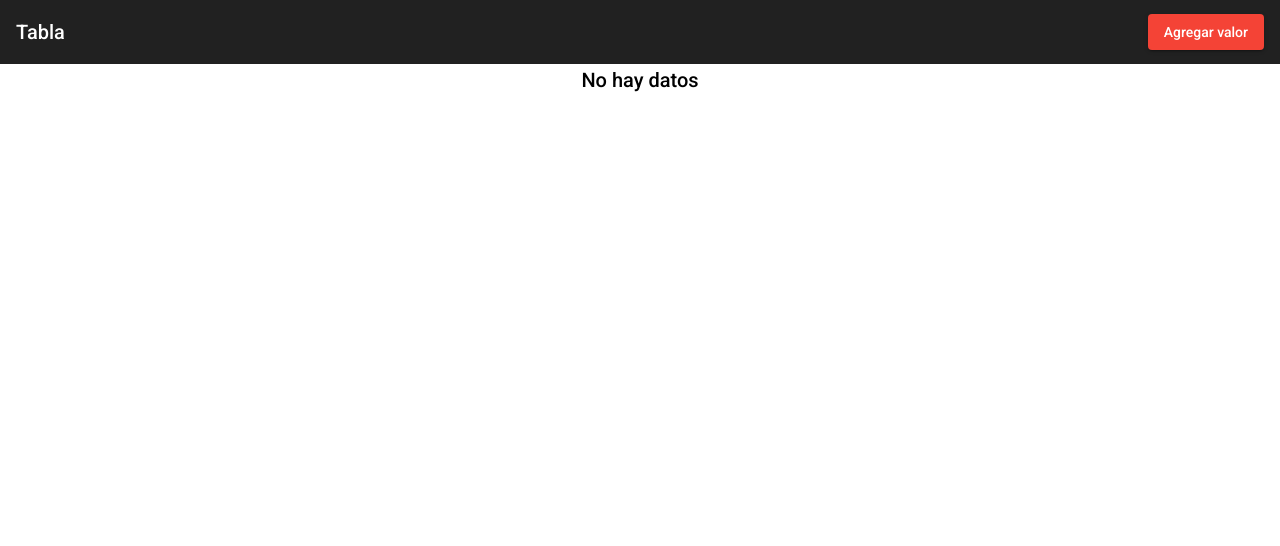
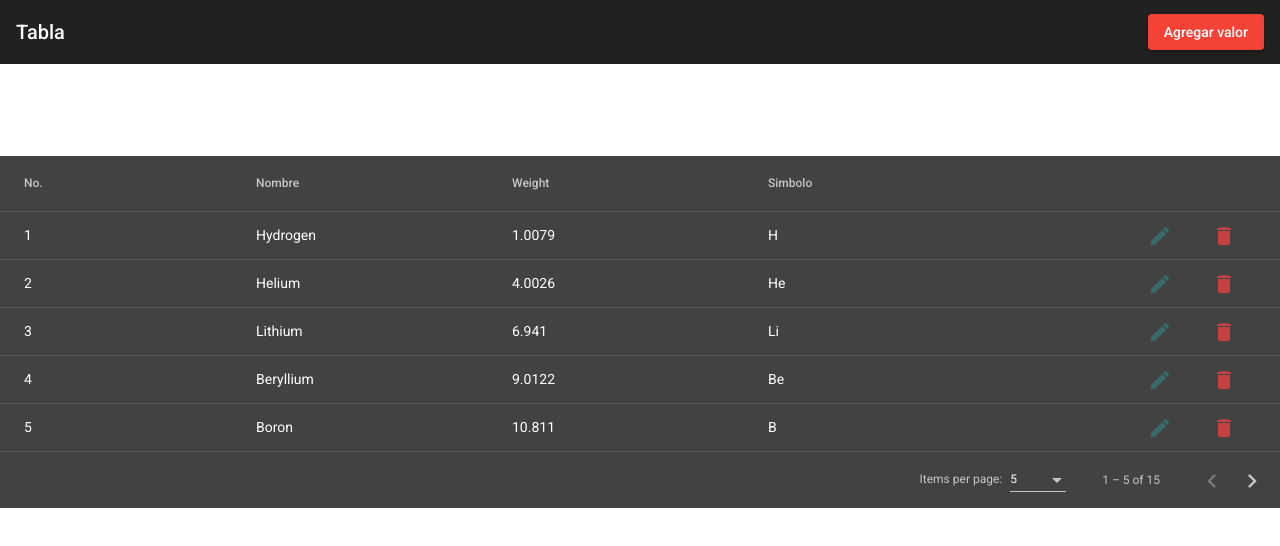
Before and after one commit to Felipe10812/Tabla, an Angular app: page / in a window 1280 px wide. Shown: the top 546 px of the page. Built offline with nearby package versions, Linux system fonts and the light colour scheme; data requests are answered from the project's data file.

Commit message:
Terminado

```diff
--- a/db.json
+++ b/db.json
@@ -1,21 +1,94 @@
 {
   "PeriodicElement": [
     {
-      "name": "ed",
-      "weight": 1,
+      "name": "Hydrogen",
+      "weight": 1.0079,
+      "symbol": "H",
+      "id": 1
+    },
+    {
+      "name": "Helium",
+      "weight": 4.0026,
+      "symbol": "He",
+      "id": 2
+    },
+    {
+      "name": "Lithium",
+      "weight": 6.941,
+      "symbol": "Li",
+      "id": 3
+    },
+    {
+      "name": "Beryllium",
+      "weight": 9.0122,
+      "symbol": "Be",
+      "id": 4
+    },
+    {
+      "name": "Boron",
+      "weight": 10.811,
+      "symbol": "B",
+      "id": 5
+    },
+    {
+      "name": "Carbon",
+      "weight": 12.0107,
+      "symbol": "C",
+      "id": 6
+    },
+    {
+      "name": "Nitrogen",
+      "weight": 14.0067,
+      "symbol": "N",
+      "id": 7
+    },
+    {
+      "name": "Oxygen",
+      "weight": 15.9994,
+      "symbol": "O",
+      "id": 8
+    },
+    {
+      "name": "Fluorine",
+      "weight": 18.9984,
+      "symbol": "F",
+      "id": 9
+    },
+    {
+      "name": "Neon",
+      "weight": 20.1797,
+      "symbol": "Ne",
+      "id": 10
+    },
+    {
+      "name": "Prueba ",
+      "weight": 0.2323,
+      "symbol": "P",
+      "id": 11
+    },
+    {
+      "name": "d",
+      "weight": 43,
       "symbol": "d",
-      "position": 21,
-      "id": 1
+      "id": 12
+    },
+    {
+      "name": "r",
+      "weight": 43,
+      "symbol": "f",
+      "id": 13
+    },
+    {
+      "name": "b",
+      "weight": 4,
+      "symbol": "b",
+      "id": 14
+    },
+    {
+      "name": "P",
+      "weight": 105,
+      "symbol": "G",
+      "id": 15
     }
-  ],
-  "comments": [
-    {
-      "id": 1,
-      "body": "some comment",
-      "postId": 1
-    }
-  ],
-  "profile": {
-    "name": "typicode"
-  }
+  ]
 }
--- a/src/app/app.module.ts
+++ b/src/app/app.module.ts
@@ -10,14 +10,12 @@ import { FormsModule, ReactiveFormsModule } from '@angular/forms';
 import { HttpClientModule } from '@angular/common/http';
 import { MatNativeDateModule } from '@angular/material/core';
 import { DialogComponent } from './dialog/dialog.component';
-import { EditarComponent } from './editar/editar.component';
 
 @NgModule({
   declarations: [
     AppComponent,
     TablaComponent,
     DialogComponent,
-    EditarComponent,
   ],
   imports: [
     BrowserModule,
--- a/src/app/dialog/dialog.component.ts
+++ b/src/app/dialog/dialog.component.ts
@@ -1,7 +1,7 @@
 import { Component, Inject, OnInit } from '@angular/core';
 import { FormBuilder, FormGroup, Validators } from '@angular/forms';
 import { MatDialogRef, MAT_DIALOG_DATA } from '@angular/material/dialog';
-import { PeriodicElement } from '../tabla/tabla.component';
+import { MatSnackBar } from '@angular/material/snack-bar';
 import { TablaService } from '../tabla/tabla.service';
 
 @Component({
@@ -11,34 +11,73 @@ import { TablaService } from '../tabla/tabla.service';
 })
 export class DialogComponent implements OnInit {
 
-  datoForm: FormGroup;
+  datoForm!: FormGroup;
+  actionBta: string = "Agregrar elemento";
+  actionBtn: string = "Guardar";
+  durationInseconds = 5;
 
-  constructor(private formBuilder: FormBuilder, private elementos: TablaService) {
+  constructor(private formBuilder: FormBuilder, private elementos: TablaService, private dialogRef: MatDialogRef<DialogComponent>,
+    @Inject(MAT_DIALOG_DATA) public editData: any, private snackBar: MatSnackBar) {
 
+  }
+
+  ngOnInit(): void {
     this.datoForm = this.formBuilder.group({
       name: ['', Validators.required],
       weight: ['', Validators.required],
       symbol: ['', Validators.required],
-      position: ['', Validators.required],
-    })
+    });
+
+    if (this.editData) {
+      this.actionBta = "Editar elemento";
+      this.actionBtn = "Actualizar";
+      this.datoForm.controls['name'].setValue(this.editData.name);
+      this.datoForm.controls['weight'].setValue(this.editData.weight);
+      this.datoForm.controls['symbol'].setValue(this.editData.symbol);
+    }
   }
 
-  ngOnInit(): void {
-
-  }
-
-  addElement(){
+  addElement() {
     console.log(this.datoForm.value);
-    if( this.datoForm.valid){
+    if (!this.editData) {
+      if (this.datoForm.valid) {
         this.elementos.postElement(this.datoForm.value).subscribe({
-        next:( res ) => {
-          alert("Elemento añadido");
+          next: (res) => {
+            this.datoForm.reset();
+            this.dialogRef.close('Guardar');
           },
-        error:() => {
+          error: () => {
             alert("Error al añadir el elemento");
           }
         })
       }
+    } else {
+      this.updateElement();
+    }
   }
 
+  updateElement() {
+    this.elementos.putElement(this.datoForm.value, this.editData.id).subscribe({
+      next: (res) => {
+        this.datoForm.reset();
+        this.dialogRef.close('Actualizar');
+      },
+      error: () => {
+        alert("Ocurrio un error");
       }
+    })
+  }
+
+  openSnackBar(message: string, action: string) {
+    let snackBarRef = this.snackBar.open(message, action, {duration: 2000});
+
+    snackBarRef.afterDismissed().subscribe(() => {
+
+    });
+
+    snackBarRef.onAction().subscribe(() => {
+
+    });
+
+  }
+}
--- a/src/app/editar/editar.component.html
+++ /dev/null
@@ -1 +0,0 @@
-<p>editar works!</p>
--- a/src/app/tabla/tabla.component.css
+++ b/src/app/tabla/tabla.component.css
@@ -25,10 +25,11 @@ th {
     color: rgb(53, 109, 109)
 }
 
-.centralo {
-    text-align : right;
-}
-
 .prueba {
     flex: 1 1 auto;
 }
+
+.container {
+    max-width: 1500px;
+    margin:  0 auto;
+}
--- a/src/app/tabla/tabla.component.html
+++ b/src/app/tabla/tabla.component.html
@@ -1,4 +1,4 @@
-<div class="container">
+<div>
     <mat-toolbar>
         <span class="prueba">Tabla</span><br>
 
@@ -7,57 +7,58 @@
             <button mat-flat-button mat-raised-button color="warn" (click)="openDialog('500ms', '200ms')">Agregar
                 valor</button>
         </div>
-
     </mat-toolbar>
 
-    <div class="mat-elevation-z8" *ngIf="ELEMENT_DATA.length > 0">
+    <!-- *ngIf="dataSource.length > 0" -->
+    <div class="mat-elevation-z11, container">
 
         <!-- Filtro -->
-        <mat-form-field appearance="standard">
+        <mat-form-field appearance="standard" >
             <mat-label>Filtro</mat-label>
             <input matInput (keyup)="applyFilter($event)" placeholder="Ingrese un valor" #input autocomplete="off">
         </mat-form-field>
         <mat-divider></mat-divider>
 
         <!-- Tabla -->
-        <table mat-table [dataSource]="dataSource" matSort>
+        <table mat-table [dataSource]="dataSource" matSort >
 
             <!-- Columnas -->
             <!-- Position Column -->
             <ng-container matColumnDef="position">
                 <th mat-header-cell *matHeaderCellDef mat-sort-header> No. </th>
-                <td mat-cell *matCellDef="let element"> {{element.position}} </td>
+                <td mat-cell *matCellDef="let row"> {{row.id}} </td>
             </ng-container>
 
             <!-- Name Column -->
             <ng-container matColumnDef="name">
                 <th mat-header-cell *matHeaderCellDef mat-sort-header> Nombre </th>
-                <td mat-cell *matCellDef="let element"> {{element.name}} </td>
+                <td mat-cell *matCellDef="let row"> {{row.name}} </td>
             </ng-container>
 
             <!-- Weight Column -->
             <ng-container matColumnDef="weight">
                 <th mat-header-cell *matHeaderCellDef mat-sort-header> Weight </th>
-                <td mat-cell *matCellDef="let element"> {{element.weight}} </td>
+                <td mat-cell *matCellDef="let row"> {{row.weight}} </td>
             </ng-container>
 
             <!-- Symbol Column -->
             <ng-container matColumnDef="symbol">
                 <th mat-header-cell *matHeaderCellDef mat-sort-header> Simbolo </th>
-                <td mat-cell *matCellDef="let element"> {{element.symbol}} </td>
+                <td mat-cell *matCellDef="let row"> {{row.symbol}} </td>
             </ng-container>
 
             <!-- Botones -->
             <ng-container matColumnDef="acciones">
                 <th mat-header-cell *matHeaderCellDef></th>
-                <td mat-cell *matCellDef="let element; let i = index" style="text-align: right;">
+                <td mat-cell *matCellDef="let row" style="text-align: right;">
                     <!-- Editar -->
                     <a class="pointer botonEditar" mat-flat-button matTooltip="Editar"
-                        (click)="openDialog('500ms', '200ms')">
+                        (click)="editElement(row, '500ms', '200ms')">
                         <mat-icon>edit</mat-icon>
                     </a>
                     <!-- Eliminar -->
-                    <a class="pointer botonEliminar" mat-flat-button (click)="eliminar(i)" matTooltip="Eliminar">
+                    <a class="pointer botonEliminar" mat-flat-button (click)="deleteElement(row.id)"
+                        matTooltip="Eliminar">
                         <mat-icon>delete</mat-icon>
                     </a>
                 </td>
@@ -72,7 +73,7 @@
             </tr>
         </table>
 
-        <mat-paginator [pageSizeOptions]="[5, 10, 25, 100]"></mat-paginator>
+        <mat-paginator [pageSizeOptions]="[5, 10, 25, 100]" aria-label="Select page of users"></mat-paginator>
     </div>
-    <h2 *ngIf="ELEMENT_DATA.length == 0" style="text-align: center;">No hay datos </h2>
+    <!-- <h2 *ngIf="ELEMENT_DATA.length == 0" style="text-align: center;">No hay datos </h2> -->
 </div>
--- a/src/app/tabla/tabla.component.ts
+++ b/src/app/tabla/tabla.component.ts
@@ -1,6 +1,6 @@
 import { Component, ViewChild, OnInit } from '@angular/core';
 import { MatSort } from '@angular/material/sort';
-import { MatTable, MatTableDataSource } from '@angular/material/table';
+import { MatTableDataSource } from '@angular/material/table';
 import { MatPaginator } from '@angular/material/paginator';
 import { TablaService } from './tabla.service';
 import { MatDialog } from '@angular/material/dialog';
@@ -27,30 +27,73 @@ export class TablaComponent implements OnInit {
   // Nombre de las posibles columnas que se usaran
   displayedColumns: string[] = ['position', 'name', 'weight', 'symbol', 'acciones'];
 
-  // Ni idea de si funcionara :)
-  // Si funciono pero no creo que sea de la forma correcta pero no se que mas hacer
-  dataSource = new MatTableDataSource<any>(this.ELEMENT_DATA);
+  dataSource = new MatTableDataSource<any>;
 
   @ViewChild(MatPaginator) paginator!: MatPaginator;
   @ViewChild(MatSort) sort!: MatSort;
 
   // No tuve que modificar nada
-  constructor(private _tablaService: TablaService, public dialog: MatDialog) { }
+  constructor(private elementos: TablaService, public dialog: MatDialog) { }
 
   ngOnInit(): void {
-    /* this.cargarElementos(); */
+    this.getElementos();
   }
 
   // Carga los elementos desde el servicio
-  /* cargarElementos() {
-    this.ELEMENT_DATA = this._tablaService.getElemento();
-    this.dataSource = new MatTableDataSource(this.ELEMENT_DATA);
-  } */
+  getElementos() {
+    this.elementos.getElement().subscribe({
+      next: (res) => {
+        // Ciclo de vida de la paginacion
+        this.dataSource = new MatTableDataSource(res);
+        this.dataSource.paginator = this.paginator;
+        this.dataSource.sort = this.sort;
+      },
+      error: (err) => {
+        alert('Error')
+      }
+    })
+  }
 
-  // Ciclo de vida de la paginacion
-  ngAfterViewInit() {
-    this.dataSource.paginator = this.paginator;
-    this.dataSource.sort = this.sort;
+  // Agregar
+  openDialog(enterAnimationDuration: string, exitAnimationDuration: string): void {
+    const dialogl = this.dialog.open(DialogComponent, {
+      width: '350px',
+      height: '400px',
+      enterAnimationDuration,
+      exitAnimationDuration
+    }).afterClosed().subscribe(val => {
+      if (val === 'Guardar') {
+        this.getElementos();
+      }
+    })
+  }
+
+  //Editar
+  editElement(row: any, enterAnimationDuration: string, exitAnimationDuration: string,) {
+    this.dialog.open(DialogComponent, {
+      width: '350px',
+      height: '400px',
+      data: row,
+      enterAnimationDuration,
+      exitAnimationDuration,
+    }).afterClosed().subscribe(val => {
+      if (val === 'Actualizar') {
+        this.getElementos();
+      }
+    })
+  }
+
+  // Eliminar
+  deleteElement(id: number) {
+    this.elementos.deleteElement(id)
+      .subscribe({
+        next: (res) => {
+          this.getElementos();
+        },
+        error: () => {
+          alert("Error al elimiar el elemento");
+        }
+      })
   }
 
   // Filtro
@@ -63,22 +106,4 @@ export class TablaComponent implements OnInit {
     }
   }
 
-  // Eliminar
-  eliminar(index: number) {
-    /* console.log(index)
-    // Se obtiene del servicio
-    this._tablaService.eliminarDato(index);
-    this.cargarElementos(); */
-  }
-
-  // Agregar
-  openDialog(enterAnimationDuration: string, exitAnimationDuration: string): void {
-    const dialogl = this.dialog.open(DialogComponent, {
-      width: '350px',
-      height: '400px',
-      enterAnimationDuration,
-      exitAnimationDuration,
-    })
-  }
-
 }
--- a/src/app/tabla/tabla.service.ts
+++ b/src/app/tabla/tabla.service.ts
@@ -9,24 +9,19 @@ export class TablaService {
 
   constructor(private http: HttpClient) { }
 
-  postElement( data: any){
+  postElement(data: any) {
     return this.http.post<any>("http://localhost:3000/PeriodicElement/", data);
   }
-  getElement( ){
+
+  getElement() {
     return this.http.get<any>("http://localhost:3000/PeriodicElement");
   }
+
+  putElement(data: any, id: number) {
+    return this.http.put<any>("http://localhost:3000/PeriodicElement/" + id, data);
+  }
+
+  deleteElement(id: number) {
+    return this.http.delete<any>("http://localhost:3000/PeriodicElement/" + id);
+  }
 }
-
-
-/* ELEMENT_DATA: PeriodicElement[] = [
-    { position: 1, name: 'Hydrogen', weight: 1.0079, symbol: 'H' },
-    { position: 2, name: 'Helium', weight: 4.0026, symbol: 'He' },
-    { position: 3, name: 'Lithium', weight: 6.941, symbol: 'Li' },
-    { position: 4, name: 'Beryllium', weight: 9.0122, symbol: 'Be' },
-    { position: 5, name: 'Boron', weight: 10.811, symbol: 'B' },
-    { position: 6, name: 'Carbon', weight: 12.0107, symbol: 'C' },
-    { position: 7, name: 'Nitrogen', weight: 14.0067, symbol: 'N' },
-    { position: 8, name: 'Oxygen', weight: 15.9994, symbol: 'O' },
-    { position: 9, name: 'Fluorine', weight: 18.9984, symbol: 'F' },
-    { position: 10, name: 'Neon', weight: 20.1797, symbol: 'Ne' }
-  ]; */
```
Also changed, not shown: src/app/dialog/dialog.component.html (+2 -7 lines), src/app/editar/editar.component.ts (deleted, +0 -15 lines), src/app/editar/editar.component.css (deleted). Lines whose indentation alone changed are shown as unchanged.
